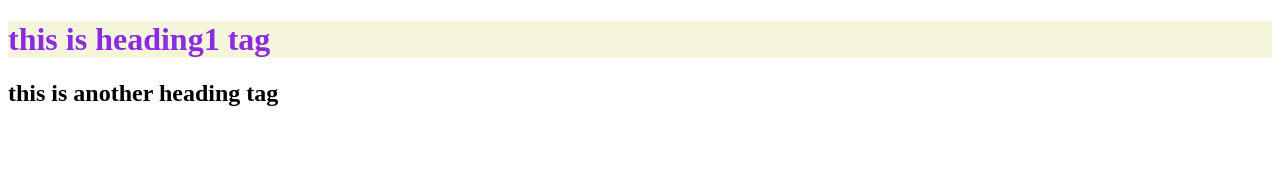
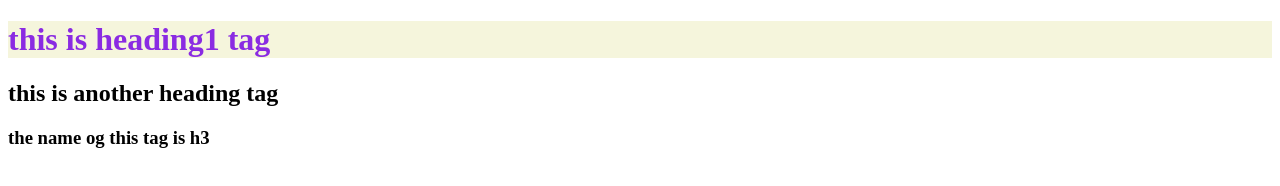
Before and after one commit to amatullahsumaiya/my-2nd-repo, a plain HTML site: page index.html in a window 1280 px wide. Drawn offline with Linux system fonts and the light colour scheme.

Commit message:
commit of git

```diff
--- a/index.html
+++ b/index.html
@@ -14,5 +14,6 @@
 <body>
     <h1>this is heading1 tag</h1>
     <h2>this is another heading tag</h2>
+    <h3>the name og this tag is h3</h3>
 </body>
 </html>
```
